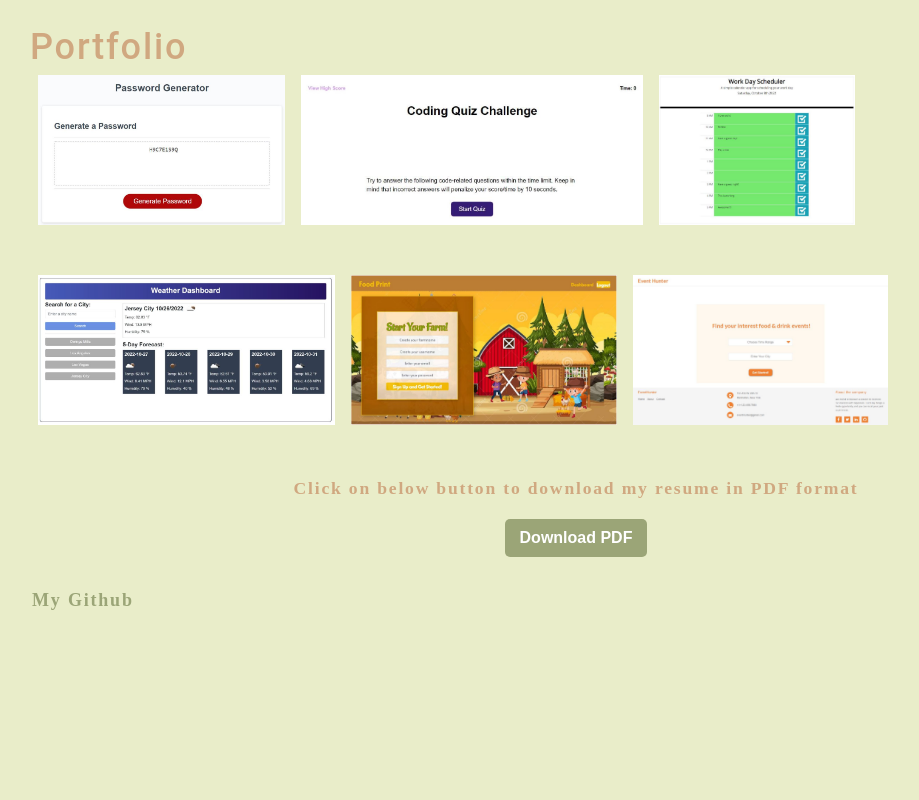
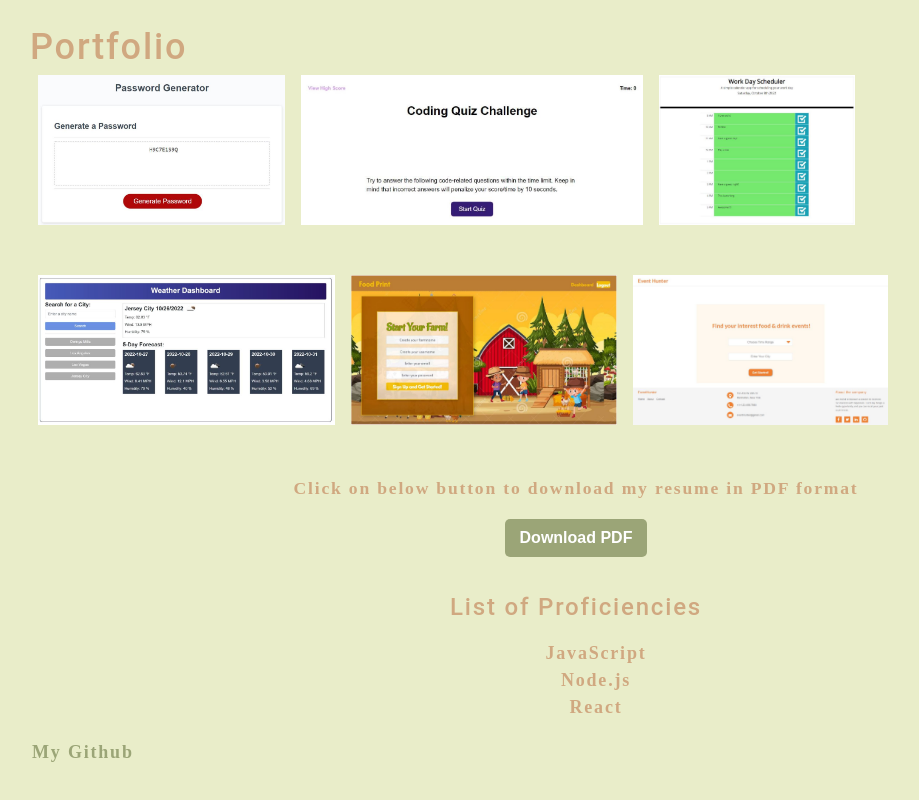
Before and after one commit to j7gong/React-Portfolio, a React (Create React App) app: page / in a window 1280 px wide. Shown: the part 452-1252 px from the top of the page, without its empty margins (64-983 px from the left). Before the commit the page ends 1116 px from the top, so only its background shows below. Built offline with nearby package versions, Linux system fonts and the light colour scheme.

Commit message:
tweak Resume section

```diff
--- a/src/components/Resume/index.js
+++ b/src/components/Resume/index.js
@@ -24,6 +24,18 @@ const Resume = () => {
             <button onClick={onButtonClick}>
                 Download PDF
             </button>
+            <h4>List of Proficiencies</h4>
+            <ul>
+                <li>
+                    JavaScript
+                </li>
+                <li>
+                    Node.js
+                </li>
+                <li>
+                    React
+                </li>
+            </ul>
         </center>
         </>
     );
```
